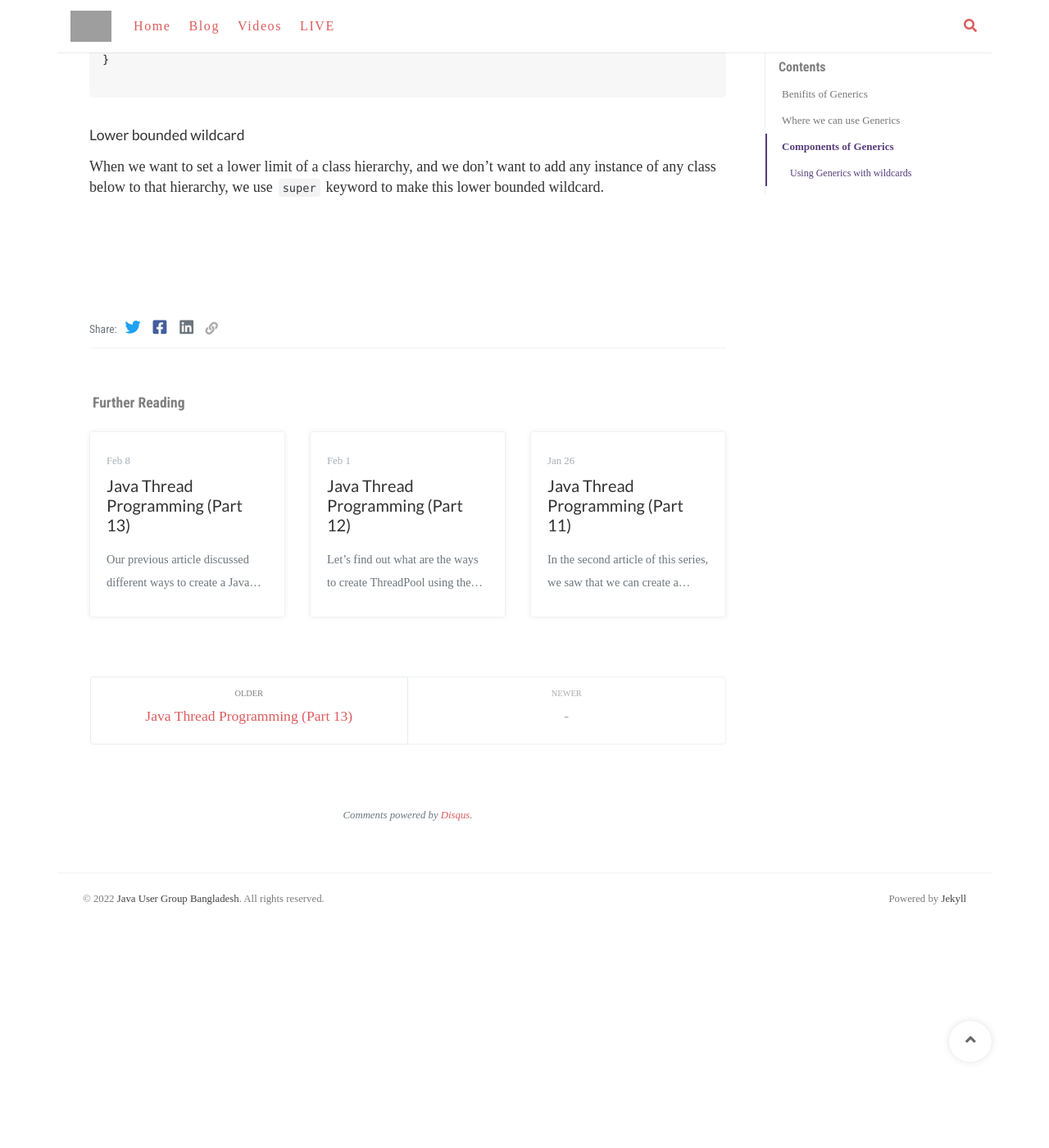
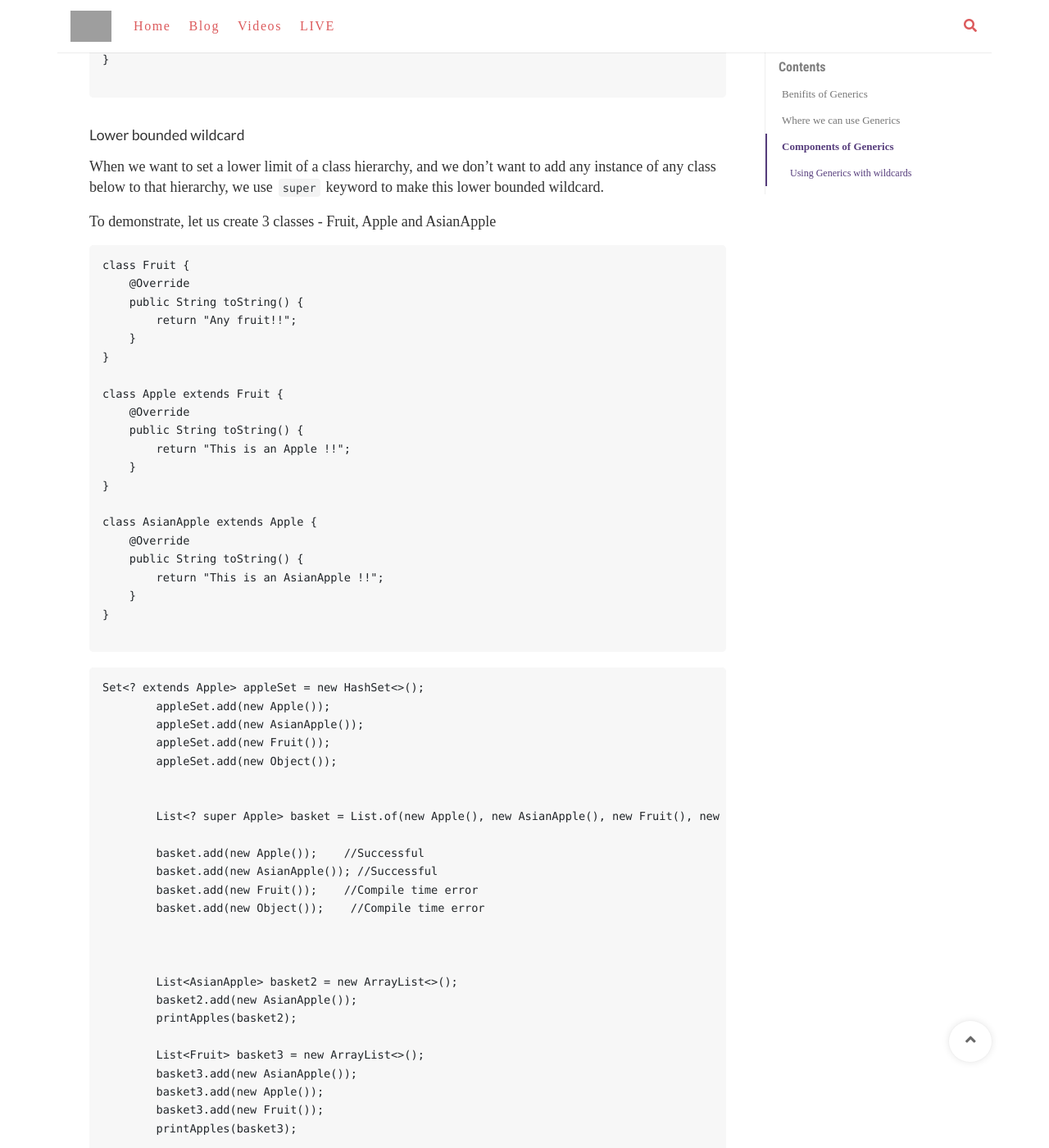
Before and after one commit to jugbd/jugbd.org, a Jekyll site: the page built from _posts/2022-02-19-understanding-java-generics-1.md, in a window 1280 px wide and 1400 px high, scrolled down 2673 px. Shown: the whole window at 82% size. Built offline with Jekyll 4.4.1, drawn with Linux system fonts in a browser that asks for light colours; nearby versions of some CDN libraries; some web fonts are replaced; comment, search, counter and statistics services are not loaded; before the commit the page ends 3817 px from its top, so only the background shows below that; some of the changed text lies outside the part shown; grey boxes are pictures that could not be loaded.

Commit message:
all about java generics 1

````diff
--- a/_posts/2022-02-19-understanding-java-generics-1.md
+++ b/_posts/2022-02-19-understanding-java-generics-1.md
@@ -129,3 +129,62 @@ private static Number sum (List<? extends Number> numbers){
 
 When we want to set a lower limit of a class hierarchy, and we don't want to add any instance of any class below to that
 hierarchy, we use `super` keyword to make this lower bounded wildcard.
+
+To demonstrate, let us create 3 classes - Fruit, Apple and AsianApple
+
+```
+
+class Fruit {
+    @Override
+    public String toString() {
+        return "Any fruit!!";
+    }
+}
+
+class Apple extends Fruit {
+    @Override
+    public String toString() {
+        return "This is an Apple !!";
+    }
+}
+
+class AsianApple extends Apple {
+    @Override
+    public String toString() {
+        return "This is an AsianApple !!";
+    }
+}
+
+```
+
+```
+
+Set<? extends Apple> appleSet = new HashSet<>();
+        appleSet.add(new Apple());
+        appleSet.add(new AsianApple());
+        appleSet.add(new Fruit());
+        appleSet.add(new Object());
+
+
+        List<? super Apple> basket = List.of(new Apple(), new AsianApple(), new Fruit(), new Object());
+
+        basket.add(new Apple());    //Successful
+        basket.add(new AsianApple()); //Successful
+        basket.add(new Fruit());    //Compile time error
+        basket.add(new Object());    //Compile time error
+
+
+
+        List<AsianApple> basket2 = new ArrayList<>();
+        basket2.add(new AsianApple());
+        printApples(basket2);
+
+        List<Fruit> basket3 = new ArrayList<>();
+        basket3.add(new AsianApple());
+        basket3.add(new Apple());
+        basket3.add(new Fruit());
+        printApples(basket3);
+
+
+
+```
````
